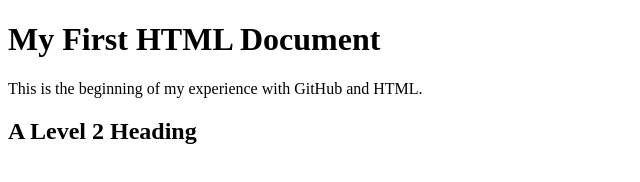
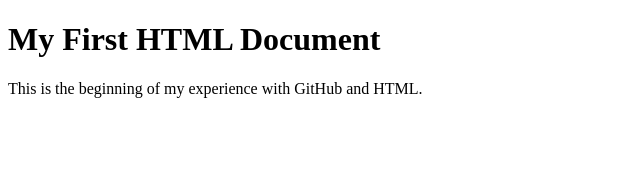
Before and after one commit to Dartistanyc/hello-world, a plain HTML site: page index.html in a window 1280 px wide. Shown: the whole page, without its empty margins (0-640 px from the left). Drawn offline with Linux system fonts and the light colour scheme.

Commit message:
Remove <h2>

```diff
--- a/index.html
+++ b/index.html
@@ -7,6 +7,5 @@
 <body>
    <h1>My First HTML Document</h1>
    <p>This is the beginning of my experience with GitHub and HTML.</p>
-   <h2>A Level 2 Heading</h2>
 </body>
 </html>
```
